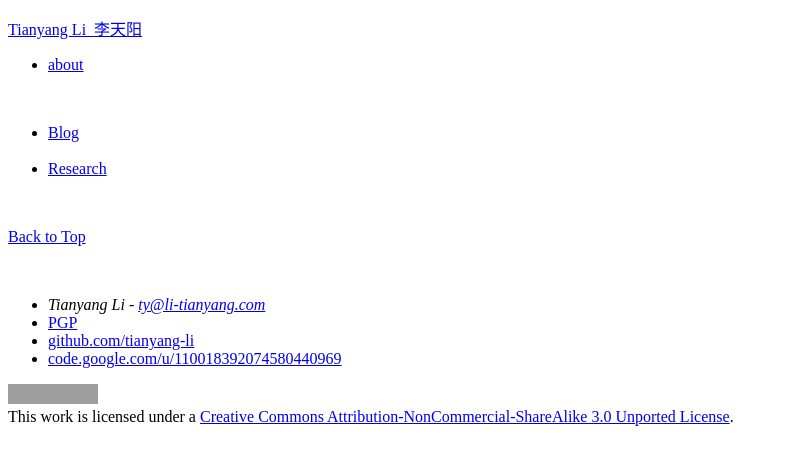
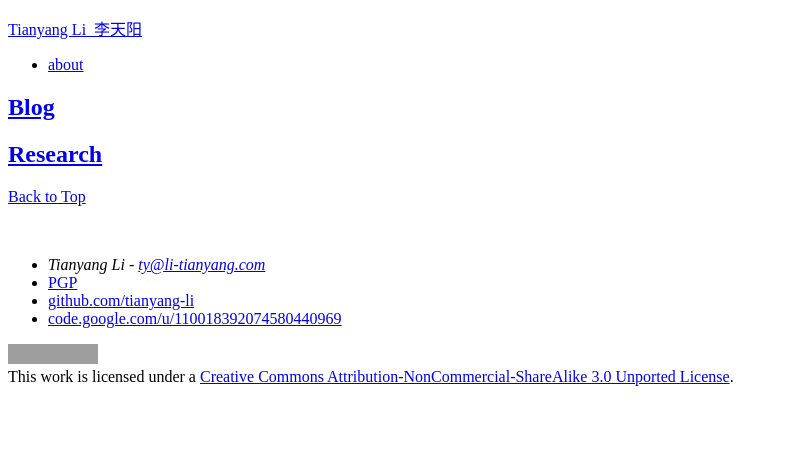
Before and after one commit to li-tianyang/li-tianyang.github.com, a Jekyll site: the page built from index.md, in a window 1280 px wide. Shown: the top 465 px of the page, without its empty margins (0-788 px from the left). Built offline with Jekyll 4.4.1, drawn with Linux system fonts in a browser that asks for light colours; grey boxes are pictures that could not be loaded.

Commit message:
small change?

```diff
--- a/index.md
+++ b/index.md
@@ -4,9 +4,15 @@ title: "Tianyang Li&nbsp;&nbsp;李天阳"
 ---
 {% include JB/setup %}
 
+<!--
 <br>
-<ul class="research">
+<ul>
     <li><a href="/blog.html">Blog</a><br><br></li>
     <li><a href="/research/">Research</a><br></li>
 </ul>
 <br>
+-->
+
+# [Blog](/blog.html)
+
+# [Research](/research/)
```
